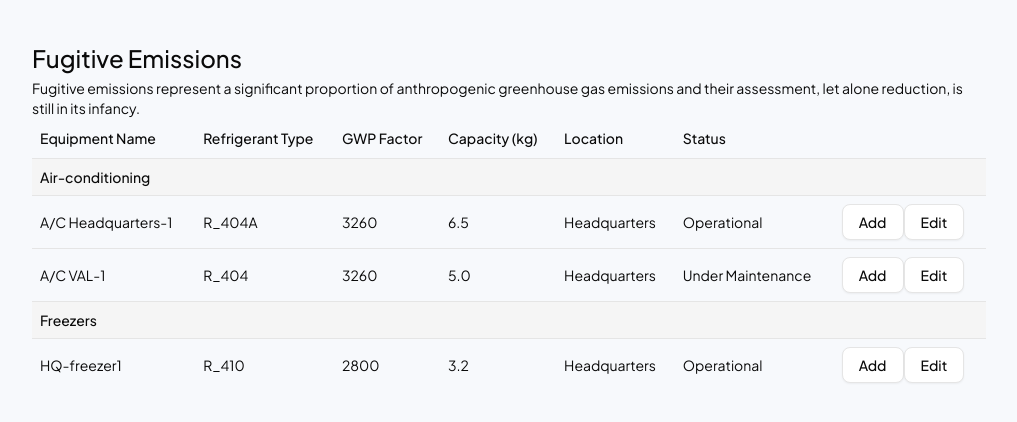
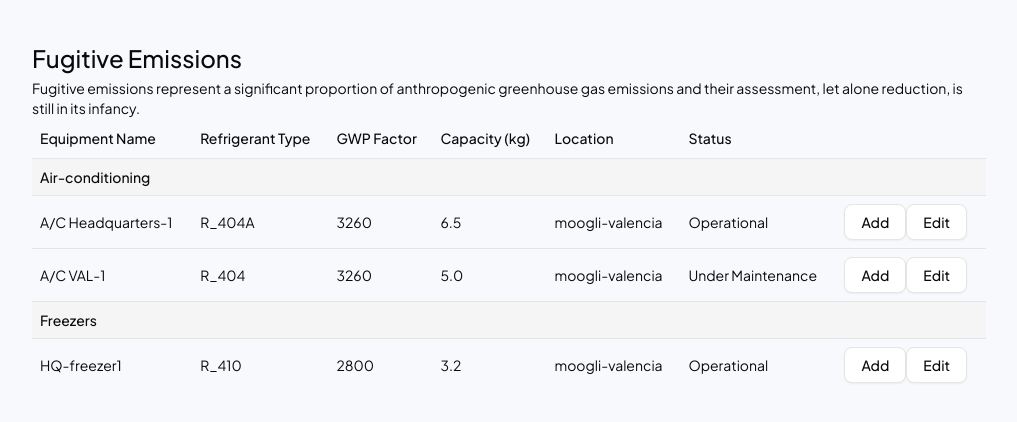
Before and after one commit to rarribas/moogli_fugitive_emissions, a React (Vite) app: page / in a window 1280 px wide. Shown: the top 422 px of the page, without its empty margins (256-1273 px from the left). Built offline with nearby package versions, Linux system fonts and the light colour scheme.

Commit message:
added location opt

```diff
--- a/src/components/ui/tabs/DetailsEditMode.jsx
+++ b/src/components/ui/tabs/DetailsEditMode.jsx
@@ -8,7 +8,7 @@ import {
   SelectValue,
   SelectContent
 } from "@/components/ui/select"
-import { typeOfEquipmentOptions } from "@/data/selectsData";
+import { typeOfEquipmentOptions, locationsOptions } from "@/data/selectsData";
 import TableDataContext from "@/context/mainTableDataContext";
 import useSelectOptions from "@/hooks/useSelectOptions";
 
@@ -28,6 +28,7 @@ export default function DetailsEditMode({editableRow, setEditDetails}){
   });
 
   const typeOptions = useSelectOptions(typeOfEquipmentOptions);
+  const locationOpts = useSelectOptions(locationsOptions);
 
   const onFormSubmit = (ev) =>{
     ev.preventDefault();
@@ -81,6 +82,22 @@ export default function DetailsEditMode({editableRow, setEditDetails}){
           </Select>
         </div>
 
+        <div>
+          <Label htmlFor="location">Location</Label>
+          <Select id="location"
+            onValueChange={(value) =>
+              setEditableData({ ...editableData, location: value })
+            } value={editableData.location}
+          >
+            <SelectTrigger>
+              <SelectValue placeholder="Select a Location" />
+            </SelectTrigger>
+            <SelectContent>
+              {locationOpts}
+            </SelectContent>
+          </Select>
+        </div>
+
         <Button type="submit">Submit</Button>
       </form>
     </div>
--- a/src/data/emissionsData.js
+++ b/src/data/emissionsData.js
@@ -9,7 +9,7 @@ export const emissionsData = [
     refrigerantType: "R_404A",
     gwp_factor: "3260",
     capacity: "6.5",
-    location: "Headquarters",
+    location: "moogli-valencia",
     status: "Operational",
     year: "2022",
     maintenance_cycle: "Annually",
@@ -31,7 +31,7 @@ export const emissionsData = [
     refrigerantType: "R_404",
     gwp_factor: "3260",
     capacity: "5.0",
-    location: "Headquarters",
+    location: "moogli-valencia",
     status: "Under Maintenance",
     year: "2022",
     maintenance_cycle: "Annually",
@@ -46,7 +46,7 @@ export const emissionsData = [
     refrigerantType: "R_410",
     gwp_factor: "2800",
     capacity: "3.2",
-    location: "Headquarters",
+    location: "moogli-valencia",
     status: "Operational",
     year: "2022",
     maintenance_cycle: "Annually",
--- a/src/data/selectsData.js
+++ b/src/data/selectsData.js
@@ -12,3 +12,11 @@ export const typeOfEquipmentOptions = [
   { label: "Refrigerated Transport", value: "refrigerated-transport" },
   { label: "Vending machines", value: "vending-machines" },
 ]
+
+export const locationsOptions = [
+  { label: "Moogli Holdings", value: "moogli-holdings" },
+  { label: "Moogli Valencia", value: "moogli-valencia" },
+  { label: "Moogli Madrid", value: "moogli-madrid" },
+  { label: "Moogli Amsterdam", value: "moogli-amsterdam" },
+  { label: "Moogli Chile", value: "moogli-chile" },
+];
```
